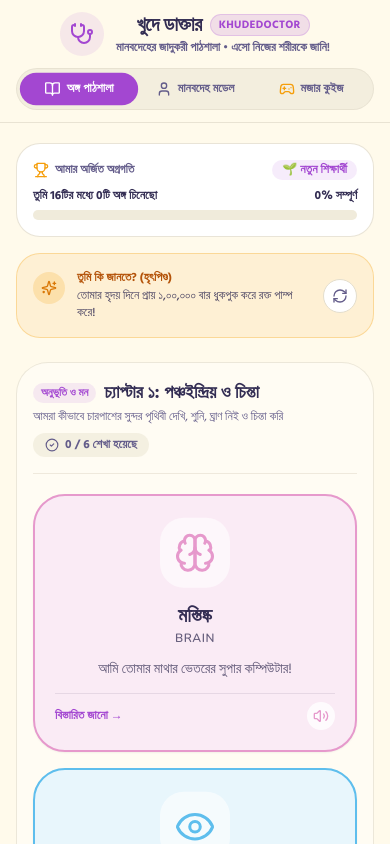
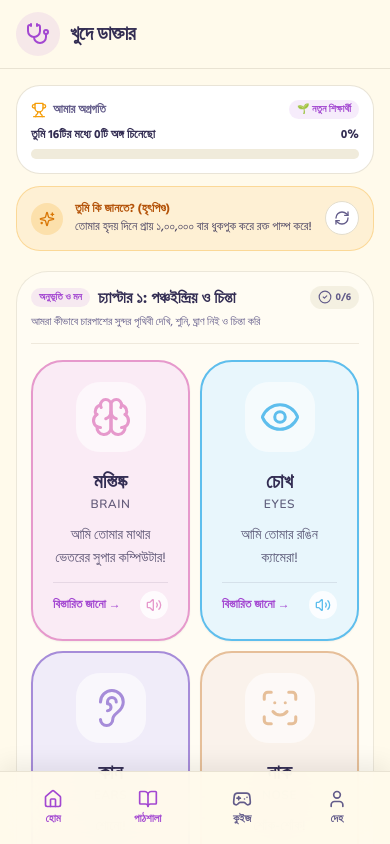
Before and after one commit to tomahmed420/KhudeDoctor-, a React (Vite) app: page / in a window 390 px wide. Shown: the top 844 px of the page. Built offline with nearby package versions, Linux system fonts and the light colour scheme; the HTML template or start-up script is replaced by a standard one.

Commit message:
feat: redesign mobile learning navigation and layout

```diff
--- a/src/components/wonders/WondersOfBody.tsx
+++ b/src/components/wonders/WondersOfBody.tsx
@@ -10,20 +10,20 @@ import {
   CheckCircle2,
   Activity,
   HeartHandshake,
-  Stethoscope
+  Stethoscope,
+  Home,
 } from "lucide-react";
 import {
   organsData,
   learningChapters,
   funFactSnippets,
-  type Organ
+  type Organ,
 } from "@/data/organsData";
 import { OrganCard } from "./OrganCard";
 import { OrganModal } from "./OrganModal";
 import { BodySilhouette } from "./BodySilhouette";
 import { QuizMode } from "./QuizMode";
 import { soundEffects } from "@/utils/soundEffects";
-import { Button } from "@/components/ui/button";
 
 type ViewMode = "chapters" | "body" | "quiz-select";
 type QuizModeType = "quick" | "challenge" | null;
@@ -33,11 +33,8 @@ export const WondersOfBody = () => {
   const [selectedOrgan, setSelectedOrgan] = useState<Organ | null>(null);
   const [isModalOpen, setIsModalOpen] = useState(false);
   const [quizMode, setQuizMode] = useState<QuizModeType>(null);
-
-  // Daily / Rotating fun fact index
   const [currentFactIdx, setCurrentFactIdx] = useState(0);
 
-  // Learning progress tracker
   const [exploredIds, setExploredIds] = useState<string[]>(() => {
     try {
       const saved = localStorage.getItem("wonders_body_explored_v1");
@@ -47,7 +44,6 @@ export const WondersOfBody = () => {
     }
   });
 
-  // Save progress on change
   useEffect(() => {
     try {
       localStorage.setItem("wonders_body_explored_v1", JSON.stringify(exploredIds));
@@ -61,7 +57,6 @@ export const WondersOfBody = () => {
     setSelectedOrgan(organ);
     setIsModalOpen(true);
 
-    // Mark as explored
     if (!exploredIds.includes(organ.id)) {
       setExploredIds((prev) => [...prev, organ.id]);
     }
@@ -77,10 +72,15 @@ export const WondersOfBody = () => {
     setCurrentFactIdx((prev) => (prev + 1) % funFactSnippets.length);
   };
 
-  // Active Quiz View
+  const changeView = (view: ViewMode) => {
+    soundEffects.playPop();
+    setViewMode(view);
+    window.scrollTo({ top: 0, behavior: "smooth" });
+  };
+
   if (quizMode) {
     return (
-      <div className="min-h-screen bg-background">
+      <div className="min-h-screen bg-background pb-20 md:pb-0">
         <QuizMode mode={quizMode} onExit={() => setQuizMode(null)} />
       </div>
     );
@@ -90,7 +90,6 @@ export const WondersOfBody = () => {
   const totalCount = organsData.length;
   const progressPercent = Math.round((exploredCount / totalCount) * 100);
 
-  // Kid-friendly rank title
   const getRankTitle = () => {
     if (exploredCount === totalCount) return "🏆 মানবদেহ সুপার মাস্টার!";
     if (exploredCount >= 12) return "🥇 শরীর বিশেষজ্ঞ বিজ্ঞানী";
@@ -103,194 +102,160 @@ export const WondersOfBody = () => {
 
   return (
     <div className="min-h-screen bg-background flex flex-col selection:bg-primary/20">
-
-      {/* 1. App Header */}
       <header className="sticky top-0 z-40 bg-background/95 backdrop-blur-md border-b border-border/80 shadow-xs">
         <div className="container mx-auto px-4 py-3">
-          <div className="flex flex-col md:flex-row items-center justify-between gap-3">
-
-            {/* Title & Meaningful Anatomy Icon */}
-            <div className="flex items-center gap-3 text-center sm:text-left">
+          <div className="flex items-center justify-between gap-3">
+            <button
+              type="button"
+              onClick={() => changeView("chapters")}
+              className="flex items-center gap-2.5 text-left rounded-2xl focus-visible:outline-none focus-visible:ring-2 focus-visible:ring-primary"
+              aria-label="খুদে ডাক্তার হোম"
+            >
               <div className="p-2.5 rounded-2xl bg-primary/10 text-primary shrink-0 shadow-xs">
                 <Stethoscope className="w-6 h-6 sm:w-7 sm:h-7" />
               </div>
               <div>
-                <div className="flex items-center justify-center sm:justify-start gap-2">
+                <div className="flex items-center gap-2">
                   <h1 className="font-bangla font-black text-xl sm:text-2xl text-foreground tracking-tight leading-tight">
                     খুদে ডাক্তার
                   </h1>
-                  <span className="text-[11px] font-bold px-2 py-0.5 rounded-full bg-primary/15 text-primary border border-primary/20 tracking-wide uppercase">
+                  <span className="hidden sm:inline text-[11px] font-bold px-2 py-0.5 rounded-full bg-primary/15 text-primary border border-primary/20 tracking-wide uppercase">
                     KhudeDoctor
                   </span>
                 </div>
-                <p className="text-muted-foreground font-bangla font-semibold text-xs sm:text-sm mt-0.5">
+                <p className="hidden sm:block text-muted-foreground font-bangla font-semibold text-xs mt-0.5">
                   মানবদেহের জাদুকরী পাঠশালা • এসো নিজের শরীরকে জানি!
                 </p>
               </div>
-            </div>
+            </button>
 
-            {/* 2. Mobile-Friendly Segmented View Switcher (Zero Overflow) */}
             <nav
               aria-label="প্রধান নেভিগেশন"
-              className="w-full md:w-auto flex items-center justify-center bg-muted/80 p-1 rounded-2xl border border-border/70 shadow-xs"
+              className="hidden md:flex items-center justify-center bg-muted/80 p-1 rounded-2xl border border-border/70 shadow-xs"
             >
               <button
                 type="button"
-                onClick={() => {
-                  soundEffects.playPop();
-                  setViewMode("chapters");
-                }}
-                className={`flex-1 md:flex-initial flex items-center justify-center gap-1.5 px-3.5 py-2 rounded-xl text-xs sm:text-sm font-bangla font-bold transition-all ${
-                  viewMode === "chapters"
-                    ? "bg-primary text-primary-foreground shadow-xs scale-[1.02]"
-                    : "text-muted-foreground hover:text-foreground hover:bg-muted"
-                }`}
+                onClick={() => changeView("chapters")}
+                className={`flex items-center justify-center gap-1.5 px-3.5 py-2 rounded-xl text-sm font-bangla font-bold transition-all ${viewMode === "chapters" ? "bg-primary text-primary-foreground shadow-xs scale-[1.02]" : "text-muted-foreground hover:text-foreground hover:bg-muted"}`}
               >
                 <BookOpen className="w-4 h-4" />
                 <span>অঙ্গ পাঠশালা</span>
               </button>
-
               <button
                 type="button"
-                onClick={() => {
-                  soundEffects.playPop();
-                  setViewMode("body");
-                }}
-                className={`flex-1 md:flex-initial flex items-center justify-center gap-1.5 px-3.5 py-2 rounded-xl text-xs sm:text-sm font-bangla font-bold transition-all ${
-                  viewMode === "body"
-                    ? "bg-primary text-primary-foreground shadow-xs scale-[1.02]"
-                    : "text-muted-foreground hover:text-foreground hover:bg-muted"
-                }`}
+                onClick={() => changeView("body")}
+                className={`flex items-center justify-center gap-1.5 px-3.5 py-2 rounded-xl text-sm font-bangla font-bold transition-all ${viewMode === "body" ? "bg-primary text-primary-foreground shadow-xs scale-[1.02]" : "text-muted-foreground hover:text-foreground hover:bg-muted"}`}
               >
                 <User className="w-4 h-4" />
                 <span>মানবদেহ মডেল</span>
               </button>
-
               <button
                 type="button"
                 onClick={() => {
                   soundEffects.playChime();
                   setViewMode("quiz-select");
                 }}
-                className={`flex-1 md:flex-initial flex items-center justify-center gap-1.5 px-3.5 py-2 rounded-xl text-xs sm:text-sm font-bangla font-bold transition-all ${
-                  viewMode === "quiz-select"
-                    ? "bg-primary text-primary-foreground shadow-xs scale-[1.02]"
-                    : "text-muted-foreground hover:text-foreground hover:bg-muted"
-                }`}
+                className={`flex items-center justify-center gap-1.5 px-3.5 py-2 rounded-xl text-sm font-bangla font-bold transition-all ${viewMode === "quiz-select" ? "bg-primary text-primary-foreground shadow-xs scale-[1.02]" : "text-muted-foreground hover:text-foreground hover:bg-muted"}`}
               >
                 <Gamepad2 className="w-4 h-4 text-amber-500" />
                 <span>মজার কুইজ</span>
               </button>
             </nav>
-
           </div>
         </div>
       </header>
 
-      {/* Main Learning Hub */}
-      <main className="container mx-auto px-4 py-5 flex-1 max-w-6xl">
-
-        {/* Progress Tracker & Wonder of the Day Card */}
-        <div className="grid grid-cols-1 md:grid-cols-12 gap-4 mb-6">
-
-          {/* Progress Tracker Box */}
-          <div className="md:col-span-6 bg-card p-4 rounded-2xl border border-border/80 shadow-xs flex flex-col justify-between">
-            <div className="flex items-center justify-between mb-2">
+      <main className="container mx-auto px-4 py-4 sm:py-5 flex-1 max-w-6xl pb-24 md:pb-5">
+        <div className="grid grid-cols-1 md:grid-cols-12 gap-3 sm:gap-4 mb-5 sm:mb-6">
+          <div className="md:col-span-6 bg-card p-3.5 sm:p-4 rounded-2xl border border-border/80 shadow-xs">
+            <div className="flex items-center justify-between gap-2 mb-2">
               <span className="text-xs font-bangla font-bold text-muted-foreground flex items-center gap-1.5">
                 <Trophy className="w-4 h-4 text-amber-500" />
-                আমার অর্জিত অগ্রগতি
+                আমার অগ্রগতি
               </span>
-              <span className="text-xs font-bangla font-extrabold px-2.5 py-0.5 rounded-full bg-primary/10 text-primary">
+              <span className="text-[10px] sm:text-xs font-bangla font-extrabold px-2 py-0.5 rounded-full bg-primary/10 text-primary truncate max-w-[55%]">
                 {getRankTitle()}
               </span>
             </div>
-
             <div className="space-y-1.5">
-              <div className="flex items-center justify-between text-xs sm:text-sm font-bangla font-bold text-foreground">
+              <div className="flex items-center justify-between gap-2 text-xs sm:text-sm font-bangla font-bold text-foreground">
                 <span>তুমি {totalCount}টির মধ্যে {exploredCount}টি অঙ্গ চিনেছো</span>
-                <span>{progressPercent}% সম্পূর্ণ</span>
+                <span className="shrink-0">{progressPercent}%</span>
               </div>
               <div className="w-full h-2.5 bg-muted rounded-full overflow-hidden">
                 <motion.div
-                  className="h-full bg-primary rounded-full transition-all duration-500"
-                  style={{ width: `${progressPercent}%` }}
+                  className="h-full bg-primary rounded-full"
+                  animate={{ width: `${progressPercent}%` }}
+                  transition={{ duration: 0.5 }}
                 />
               </div>
             </div>
           </div>
 
-          {/* "Did you know?" (তুমি কি জানতে?) Interactive Fact Card */}
-          <div className="md:col-span-6 bg-amber-500/10 dark:bg-amber-950/25 p-4 rounded-2xl border border-amber-500/30 shadow-xs flex items-center justify-between gap-3">
-            <div className="flex items-start gap-3">
+          <div className="md:col-span-6 bg-amber-500/10 dark:bg-amber-950/25 p-3.5 sm:p-4 rounded-2xl border border-amber-500/30 shadow-xs flex items-center justify-between gap-3">
+            <div className="flex items-start gap-3 min-w-0">
               <div className="p-2 rounded-xl bg-amber-500/20 text-amber-600 dark:text-amber-400 shrink-0 mt-0.5">
                 <Sparkles className="w-4 h-4" />
               </div>
-              <div>
+              <div className="min-w-0">
                 <span className="text-xs font-bangla font-bold text-amber-700 dark:text-amber-300 block">
                   তুমি কি জানতে? ({currentFact.organ})
                 </span>
-                <p className="text-xs sm:text-sm font-bangla text-foreground/90 font-medium leading-snug mt-0.5">
+                <p className="text-xs sm:text-sm font-bangla text-foreground/90 font-medium leading-snug mt-0.5 line-clamp-2">
                   {currentFact.fact}
                 </p>
               </div>
             </div>
-
             <button
               onClick={handleNextFact}
               title="অন্য তথ্য দেখো"
+              aria-label="অন্য তথ্য দেখো"
               className="p-2 rounded-xl bg-card hover:bg-card/80 text-muted-foreground hover:text-foreground border border-border shrink-0 shadow-xs transition-transform active:scale-95"
             >
               <RefreshCw className="w-4 h-4" />
             </button>
           </div>
-
         </div>
 
-        {/* View Routing */}
         <AnimatePresence mode="wait">
-
-          {/* VIEW 1: Systematic Learning Chapters */}
           {viewMode === "chapters" && (
             <motion.div
               key="chapters"
               initial={{ opacity: 0, y: 12 }}
               animate={{ opacity: 1, y: 0 }}
               exit={{ opacity: 0, y: -12 }}
-              className="space-y-8"
+              className="space-y-5 sm:space-y-8"
             >
-              {learningChapters.map((chapter, chapIdx) => {
+              {learningChapters.map((chapter) => {
                 const chapterOrgans = organsData.filter((o) => chapter.organIds.includes(o.id));
                 const exploredInChapter = chapterOrgans.filter((o) => exploredIds.includes(o.id)).length;
 
                 return (
                   <section
                     key={chapter.id}
-                    className="bg-card/40 rounded-3xl p-4 sm:p-6 border border-border/70 shadow-xs"
+                    className="bg-card/40 rounded-3xl p-3.5 sm:p-6 border border-border/70 shadow-xs"
                   >
-                    {/* Chapter Header */}
-                    <div className="flex flex-col sm:flex-row sm:items-center justify-between gap-2 pb-4 mb-5 border-b border-border/60">
-                      <div>
-                        <div className="flex items-center gap-2">
-                          <span className="text-[11px] font-bangla font-bold px-2 py-0.5 rounded-md bg-primary/10 text-primary">
+                    <div className="flex items-start justify-between gap-2 pb-3 sm:pb-4 mb-4 sm:mb-5 border-b border-border/60">
+                      <div className="min-w-0">
+                        <div className="flex items-center gap-2 flex-wrap">
+                          <span className="text-[10px] sm:text-[11px] font-bangla font-bold px-2 py-0.5 rounded-md bg-primary/10 text-primary">
                             {chapter.badge}
                           </span>
-                          <h2 className="font-bangla font-black text-lg sm:text-xl text-foreground">
+                          <h2 className="font-bangla font-black text-base sm:text-xl text-foreground">
                             {chapter.title}
                           </h2>
                         </div>
-                        <p className="text-xs sm:text-sm font-bangla text-muted-foreground mt-0.5">
+                        <p className="text-[11px] sm:text-sm font-bangla text-muted-foreground mt-1 leading-relaxed">
                           {chapter.subtitle}
                         </p>
                       </div>
-
-                      <div className="flex items-center gap-1.5 self-start sm:self-auto bg-muted/70 px-3 py-1 rounded-full text-xs font-bangla font-bold text-muted-foreground shrink-0">
+                      <div className="flex items-center gap-1 bg-muted/70 px-2 py-1 rounded-full text-[10px] sm:text-xs font-bangla font-bold text-muted-foreground shrink-0">
                         <CheckCircle2 className={`w-3.5 h-3.5 ${exploredInChapter === chapterOrgans.length ? "text-emerald-500" : "text-muted-foreground"}`} />
-                        <span>{exploredInChapter} / {chapterOrgans.length} শেখা হয়েছে</span>
+                        <span>{exploredInChapter}/{chapterOrgans.length}</span>
                       </div>
                     </div>
 
-                    {/* Organs in this chapter */}
-                    <div className="grid grid-cols-1 sm:grid-cols-2 md:grid-cols-3 gap-4 sm:gap-5">
+                    <div className="grid grid-cols-2 md:grid-cols-3 gap-2.5 sm:gap-5">
                       {chapterOrgans.map((organ) => (
                         <OrganCard
                           key={organ.id}
@@ -306,7 +271,6 @@ export const WondersOfBody = () => {
             </motion.div>
           )}
 
-          {/* VIEW 2: Human Body Silhouette Explorer */}
           {viewMode === "body" && (
             <motion.div
               key="body"
@@ -316,24 +280,22 @@ export const WondersOfBody = () => {
               className="py-2"
             >
               <div className="text-center mb-5">
-                <p className="text-foreground font-bangla text-sm sm:text-base font-bold inline-flex items-center gap-2 bg-primary/10 px-4 py-2 rounded-full border border-primary/20">
+                <p className="text-foreground font-bangla text-xs sm:text-base font-bold inline-flex items-center gap-2 bg-primary/10 px-3.5 sm:px-4 py-2 rounded-full border border-primary/20">
                   <Activity className="w-4 h-4 text-primary animate-pulse" />
-                  <span>শরীরের যে অঙ্গটি সম্পর্কে জানতে চাও, তাতে ছুঁয়ে দাও!</span>
+                  <span>শরীরের যে অঙ্গটি জানতে চাও, তাতে ছুঁয়ে দাও!</span>
                 </p>
               </div>
-
               <BodySilhouette organs={organsData} onOrganClick={handleOrganClick} />
             </motion.div>
           )}
 
-          {/* VIEW 3: Quiz Selection Mission Hub */}
           {viewMode === "quiz-select" && (
             <motion.div
               key="quiz-select"
               initial={{ opacity: 0, y: 15 }}
               animate={{ opacity: 1, y: 0 }}
               exit={{ opacity: 0, y: -15 }}
-              className="max-w-xl mx-auto py-8 text-center space-y-6"
+              className="max-w-xl mx-auto py-5 sm:py-8 text-center space-y-5 sm:space-y-6"
             >
               <div className="space-y-2">
                 <div className="inline-flex p-3 rounded-2xl bg-accent/30 text-accent-foreground mb-1">
@@ -347,64 +309,51 @@ export const WondersOfBody = () => {
                 </p>
               </div>
 
-              <div className="grid grid-cols-1 sm:grid-cols-2 gap-4 text-left">
-                {/* Quick Quiz Option */}
+              <div className="grid grid-cols-1 sm:grid-cols-2 gap-3 sm:gap-4 text-left">
                 <button
                   onClick={() => {
                     soundEffects.playChime();
                     setQuizMode("quick");
                   }}
-                  className="p-5 rounded-3xl bg-card hover:bg-card/90 border-2 border-primary/40 hover:border-primary shadow-sm hover:shadow-md transition-all flex flex-col gap-3 group"
+                  className="p-4 sm:p-5 rounded-3xl bg-card hover:bg-card/90 border-2 border-primary/40 hover:border-primary shadow-sm hover:shadow-md transition-all flex flex-col gap-3 group"
                 >
                   <div className="p-2.5 rounded-xl bg-primary/10 text-primary w-fit group-hover:scale-110 transition-transform">
                     <Sparkles className="w-6 h-6" />
                   </div>
                   <div>
-                    <h3 className="font-bangla font-bold text-lg text-foreground">
-                      ⚡ দ্রুত কুইজ
-                    </h3>
+                    <h3 className="font-bangla font-bold text-lg text-foreground">⚡ দ্রুত কুইজ</h3>
                     <p className="font-bangla text-xs text-muted-foreground mt-1">
                       ৫টি সহজ ও মজার প্রশ্ন! কম সময়ে শেখার জন্য দারুণ।
                     </p>
                   </div>
-                  <span className="mt-auto text-xs font-bangla font-bold text-primary flex items-center gap-1">
-                    শুরু করো →
-                  </span>
+                  <span className="mt-auto text-xs font-bangla font-bold text-primary">শুরু করো →</span>
                 </button>
 
-                {/* Challenge Quiz Option */}
                 <button
                   onClick={() => {
                     soundEffects.playChime();
                     setQuizMode("challenge");
                   }}
-                  className="p-5 rounded-3xl bg-card hover:bg-card/90 border-2 border-amber-500/40 hover:border-amber-500 shadow-sm hover:shadow-md transition-all flex flex-col gap-3 group"
+                  className="p-4 sm:p-5 rounded-3xl bg-card hover:bg-card/90 border-2 border-amber-500/40 hover:border-amber-500 shadow-sm hover:shadow-md transition-all flex flex-col gap-3 group"
                 >
                   <div className="p-2.5 rounded-xl bg-amber-500/10 text-amber-600 w-fit group-hover:scale-110 transition-transform">
                     <Trophy className="w-6 h-6" />
                   </div>
                   <div>
-                    <h3 className="font-bangla font-bold text-lg text-foreground">
-                      🏆 চ্যালেঞ্জ মোড
-                    </h3>
+                    <h3 className="font-bangla font-bold text-lg text-foreground">🏆 চ্যালেঞ্জ মোড</h3>
                     <p className="font-bangla text-xs text-muted-foreground mt-1">
                       ১৫টি প্রশ্ন, সবকটি অঙ্গ নিয়ে একটি পূর্ণাঙ্গ পরীক্ষা!
                     </p>
                   </div>
-                  <span className="mt-auto text-xs font-bangla font-bold text-amber-600 flex items-center gap-1">
-                    চ্যালেঞ্জ নাও →
-                  </span>
+                  <span className="mt-auto text-xs font-bangla font-bold text-amber-600">চ্যালেঞ্জ নাও →</span>
                 </button>
               </div>
             </motion.div>
           )}
-
         </AnimatePresence>
-
       </main>
 
-      {/* Clean Footer */}
-      <footer className="bg-card border-t border-border/80 py-5 mt-10">
+      <footer className="hidden md:block bg-card border-t border-border/80 py-5 mt-10">
         <div className="container mx-auto px-4 text-center">
           <p className="font-bangla text-muted-foreground text-xs sm:text-sm">
             আনন্দে শেখো এবং তোমার অসাধারণ শরীরের প্রতিটি নিয়ামতের জন্য সবসময় বলো{" "}
@@ -413,7 +362,46 @@ export const WondersOfBody = () => {
         </div>
       </footer>
 
-      {/* Organ Detail Modal */}
+      <nav
+        aria-label="মোবাইল নেভিগেশন"
+        className="md:hidden fixed bottom-0 inset-x-0 z-50 px-2 pt-2 pb-[calc(0.5rem+env(safe-area-inset-bottom))] bg-background/95 backdrop-blur-xl border-t border-border/80 shadow-[0_-6px_24px_rgba(0,0,0,0.08)]"
+      >
+        <div className="max-w-lg mx-auto grid grid-cols-4 gap-1">
+          <button
+            type="button"
+            onClick={() => changeView("chapters")}
+            className={`flex flex-col items-center justify-center gap-0.5 min-h-14 rounded-2xl font-bangla text-[11px] font-bold transition-all active:scale-95 ${viewMode === "chapters" ? "bg-primary/12 text-primary" : "text-muted-foreground"}`}
+          >
+            <Home className="w-5 h-5" />
+            <span>হোম</span>
+          </button>
+          <button
+            type="button"
+            onClick={() => changeView("chapters")}
+            className={`flex flex-col items-center justify-center gap-0.5 min-h-14 rounded-2xl font-bangla text-[11px] font-bold transition-all active:scale-95 ${viewMode === "chapters" ? "bg-primary/12 text-primary" : "text-muted-foreground"}`}
+          >
+            <BookOpen className="w-5 h-5" />
+            <span>পাঠশালা</span>
+          </button>
+          <button
+            type="button"
+            onClick={() => changeView("quiz-select")}
+            className={`flex flex-col items-center justify-center gap-0.5 min-h-14 rounded-2xl font-bangla text-[11px] font-bold transition-all active:scale-95 ${viewMode === "quiz-select" ? "bg-primary/12 text-primary" : "text-muted-foreground"}`}
+          >
+            <Gamepad2 className="w-5 h-5" />
+            <span>কুইজ</span>
+          </button>
+          <button
+            type="button"
+            onClick={() => changeView("body")}
+            className={`flex flex-col items-center justify-center gap-0.5 min-h-14 rounded-2xl font-bangla text-[11px] font-bold transition-all active:scale-95 ${viewMode === "body" ? "bg-primary/12 text-primary" : "text-muted-foreground"}`}
+          >
+            <User className="w-5 h-5" />
+            <span>দেহ</span>
+          </button>
+        </div>
+      </nav>
+
       <OrganModal
         organ={selectedOrgan}
         isOpen={isModalOpen}
```
